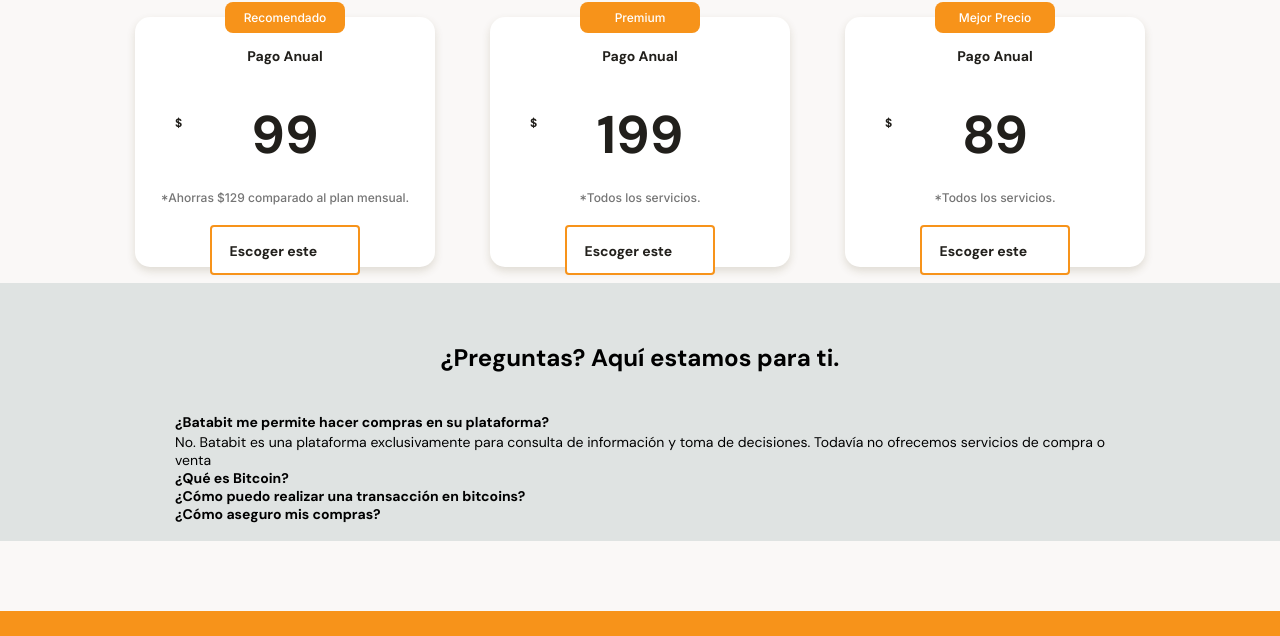
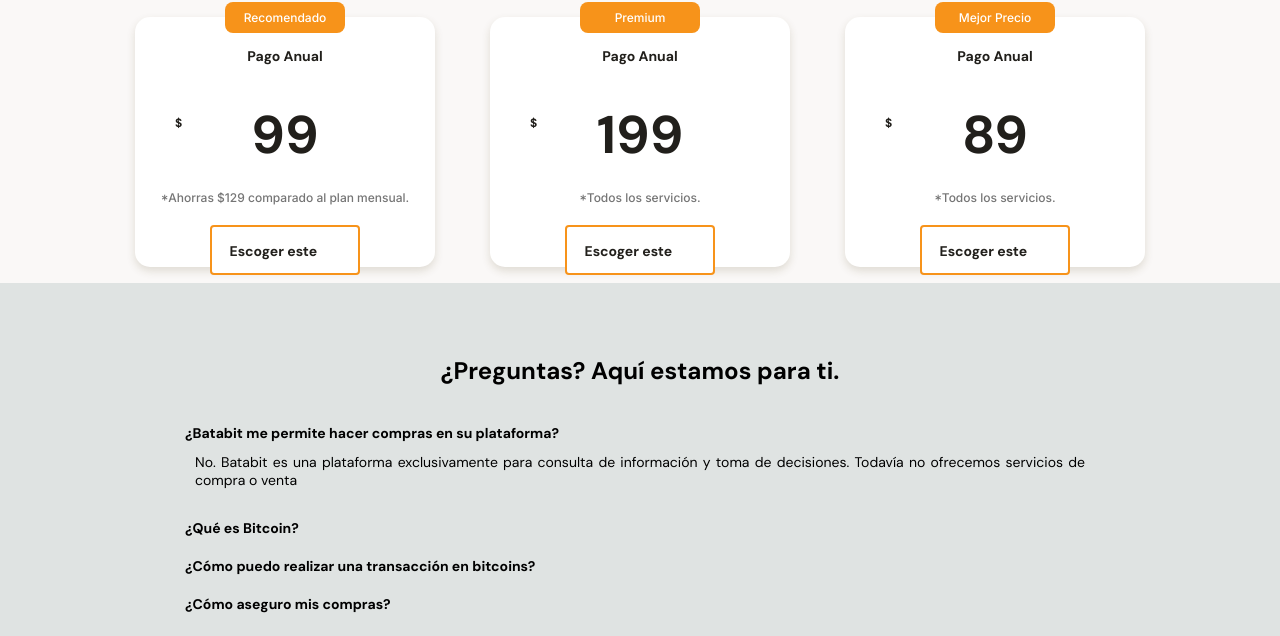
Before and after one commit to lordsithskull/batabit, a plain HTML site: page index.html in a window 1280 px wide. Shown: the part 2593-3229 px from the top of the page. Drawn offline with Linux system fonts and the light colour scheme.

Commit message:
se agrega padding

```diff
--- a/styles.css
+++ b/styles.css
@@ -528,6 +528,7 @@ main{
 .faqs-container--title h2{
     font-size: 2.4rem;
     line-height: 2.6rem;
+    padding: 13px;
     min-width: 290px;
     margin-top: 57px;
     height: 55px;
@@ -538,9 +539,12 @@ main{
     font-weight: bold;
     margin: 13px;
     text-align: justify;
+    list-style: none;
 }
 .faqs-cards--questions {
-    width: 80%;
+    width: 100%;
+    padding: 10px;
+    align-items: center;
 }
 .faqs--arrow {
     display:inline-block;
@@ -550,12 +554,12 @@ main{
     background-repeat: no-repeat;
     background-size: cover;
     background-position: center;
-
 }
 .faqs-cards--anserwer{
     width: 100%;
     font-size: 1.4rem;
     font-weight: normal;
+    padding: 10px;
 }
 footer {
     display: flex;
```
